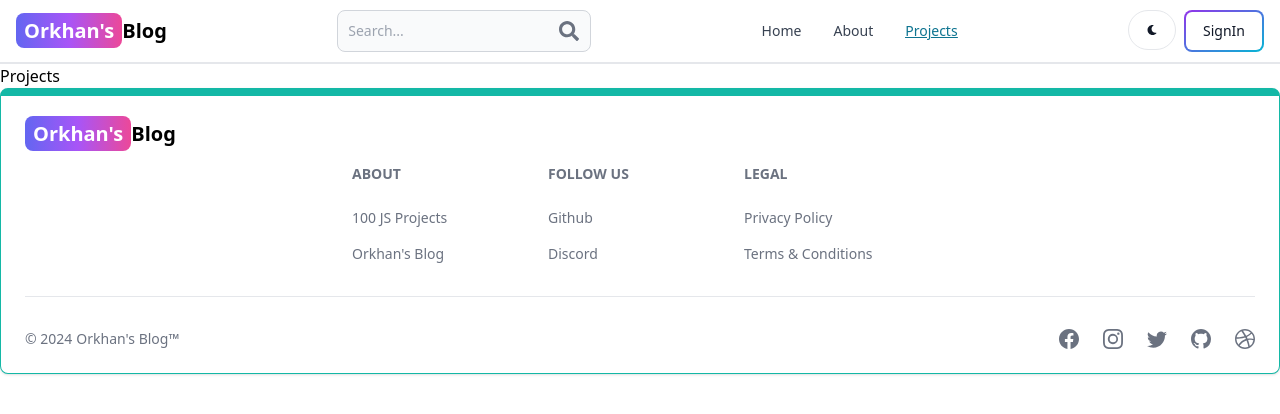
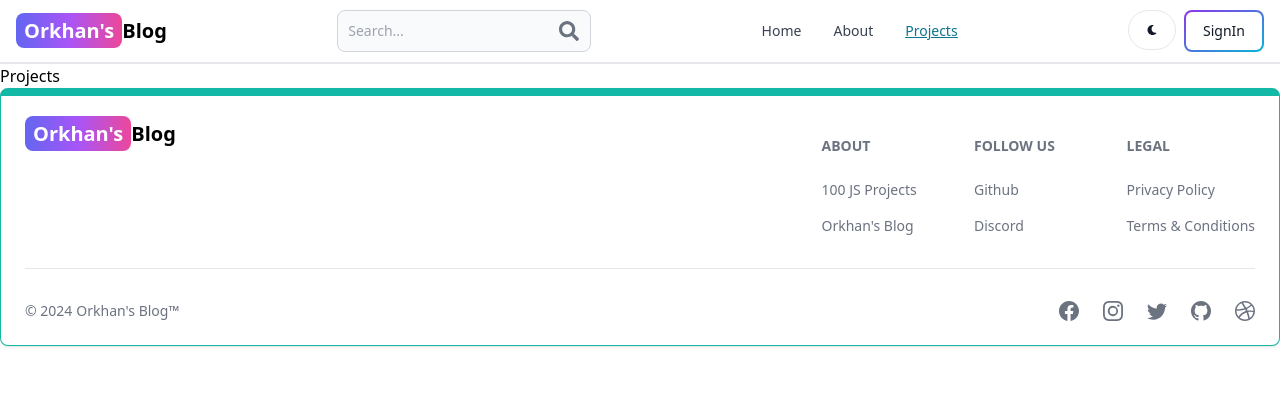
Before and after one commit to Orkhan1990/Blog, a React (Vite) app in the folder client/: page /projects in a window 1280 px wide. Shown: the top 414 px of the page. Built offline with nearby package versions, Linux system fonts and the light colour scheme.

Commit message:
FooterUI update

```diff
--- a/client/src/components/Footer.jsx
+++ b/client/src/components/Footer.jsx
@@ -6,7 +6,8 @@ import { BsDribbble, BsFacebook, BsGithub, BsInstagram, BsTwitter } from 'react-
 const FooterCom = () => {
   return (
     <Footer container className="border border-t-8 border-teal-500">
-      <div className="w-full">
+      <div className="w-full max-w-7xl mx-auto">
+        <div className=" grid  w-full justify-between sm:flex md:grid-cols-1">
         <div >
           <Link
             to="/"
@@ -18,7 +19,7 @@ const FooterCom = () => {
             Blog
           </Link>
         </div>
-        <div className="grid grid-cols-2 gap-3 sm:grid-cols-3 sm:max-w-xl sm:mx-auto sm:mt-4 ">
+        <div  className="grid grid-cols-2 gap-8 mt-4 sm:grid-cols-3 sm:gap-6">
           <div>
             <Footer.Title title="About" />
             <Footer.LinkGroup col>
@@ -61,6 +62,7 @@ const FooterCom = () => {
               <Footer.Link href="/about">Terms & Conditions</Footer.Link>
             </Footer.LinkGroup>
           </div>
+          </div>
         </div>
         <Footer.Divider />
         <div className="w-full sm:flex sm:items-center sm:justify-between">
```
